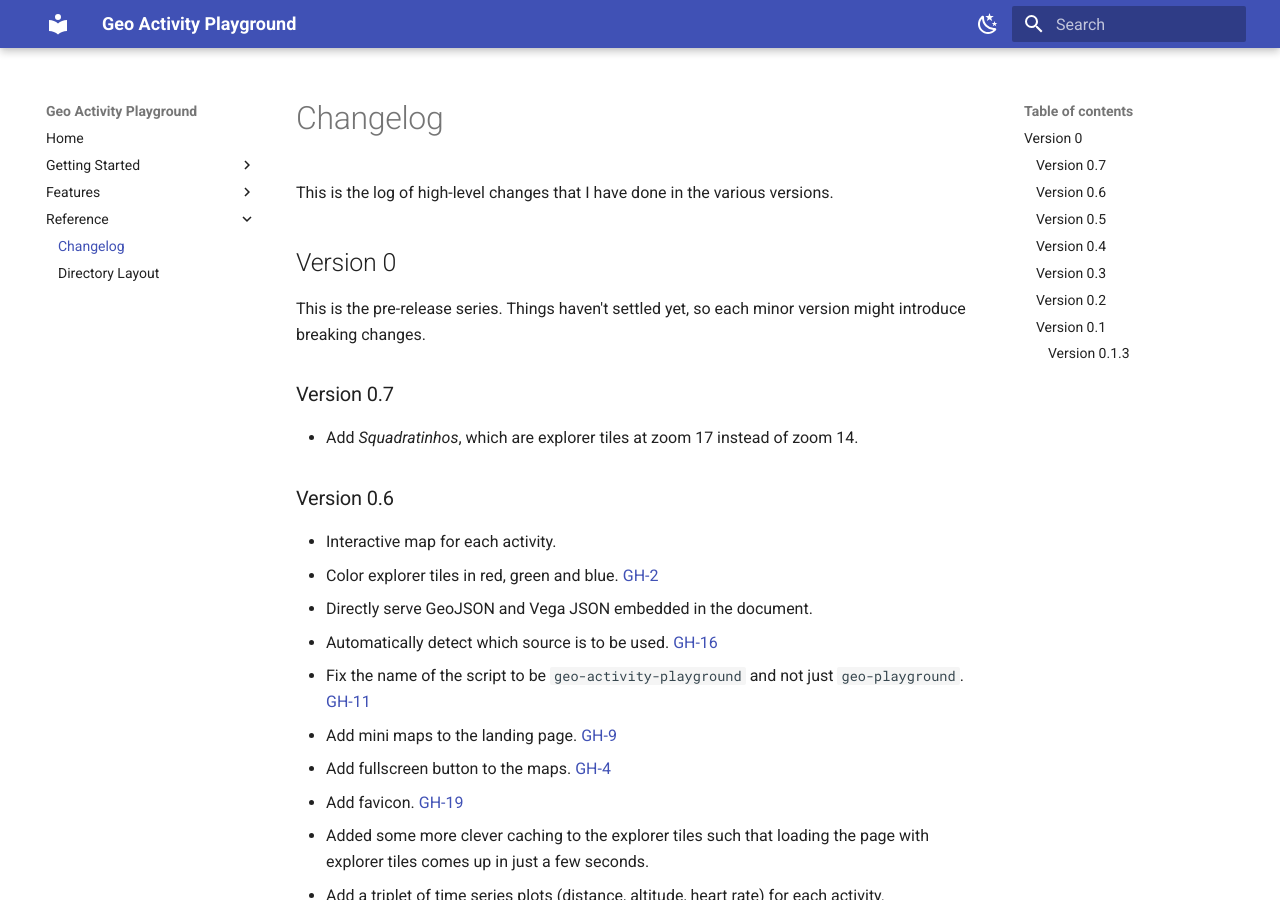
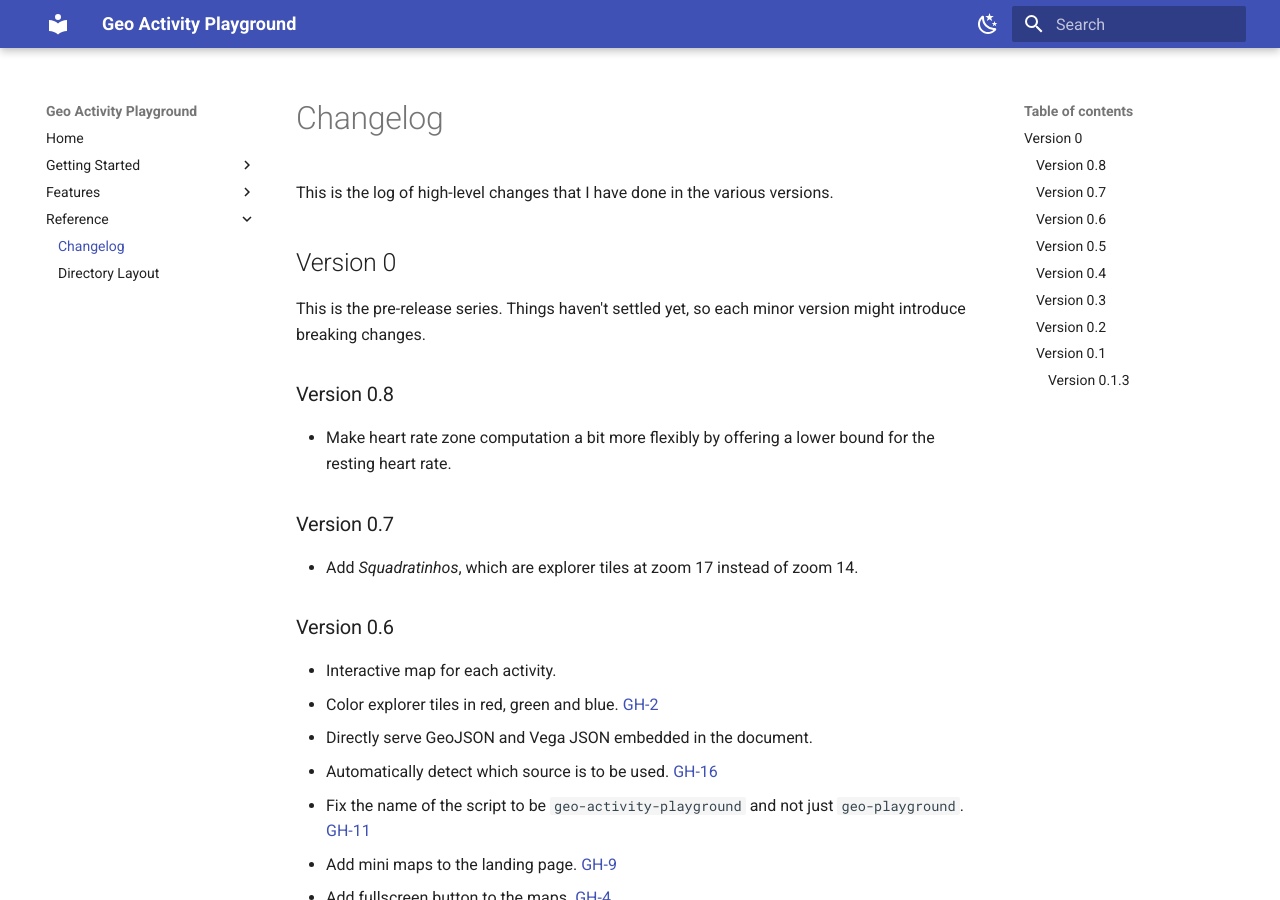
Before and after one commit to martin-ueding/geo-activity-playground, an MkDocs documentation site: the page built from docs/reference/changelog.md, in a window 1280 px wide and 900 px high. Built offline with MkDocs 1.6.1 and Material for MkDocs 9.7.7, drawn with Linux system fonts in a browser that asks for light colours.

Commit message:
Changelog entry

```diff
--- a/docs/reference/changelog.md
+++ b/docs/reference/changelog.md
@@ -5,6 +5,10 @@ This is the log of high-level changes that I have done in the various versions.
 ## Version 0
 
 This is the pre-release series. Things haven't settled yet, so each minor version might introduce breaking changes.
+
+### Version 0.8
+
+- Make heart rate zone computation a bit more flexibly by offering a lower bound for the resting heart rate.
 
 ### Version 0.7
 
```
